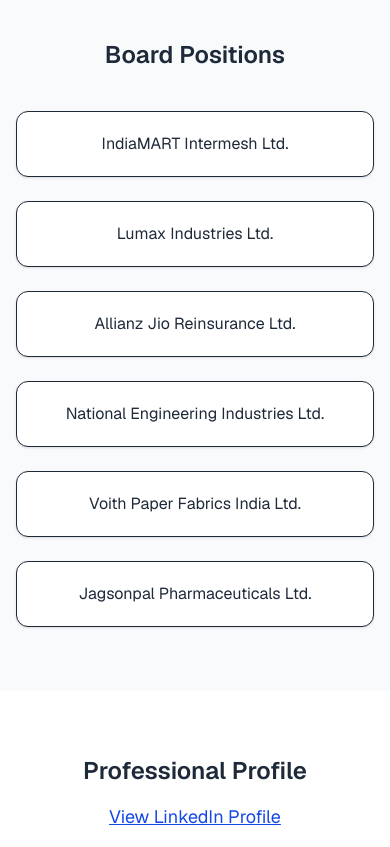
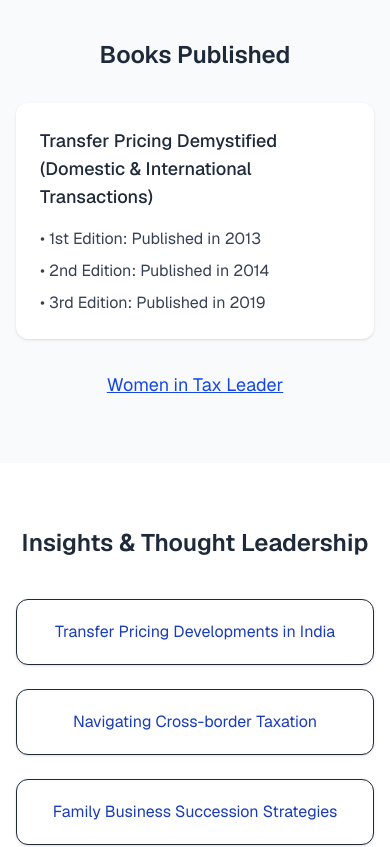
Before and after one commit to pallavidinodia/pallavi-website, a Next.js app: page / in a window 390 px wide. Shown: the part 2240-3087 px from the top of the page. Built offline with nearby package versions, Linux system fonts and the light colour scheme.

Commit message:
added publications + insights + removed phone

```diff
--- a/app/page.tsx
+++ b/app/page.tsx
@@ -14,6 +14,7 @@
           <nav className="hidden md:flex space-x-6 text-sm md:text-base text-gray-600">
             <a href="#about">About</a>
             <a href="#services">Services</a>
+            <a href="#publications">Publications</a>
             <a href="#thought">Insights</a>
             <a href="#contact">Contact</a>
           </nav>
@@ -82,6 +83,65 @@
         </div>
       </section>
 
+      {/* Publications / Books */}
+      <section id="publications" className="bg-gray-50 py-16 px-4">
+        <div className="max-w-5xl mx-auto text-center">
+          <h3 className="text-2xl sm:text-3xl md:text-4xl font-semibold mb-8">
+            Books Published
+          </h3>
+
+          <div className="bg-white p-6 rounded-xl shadow-sm text-left max-w-2xl mx-auto">
+            <p className="text-lg md:text-xl font-medium mb-4">
+              Transfer Pricing Demystified (Domestic & International Transactions)
+            </p>
+
+            <ul className="text-gray-700 text-base md:text-lg space-y-2">
+              <li>• 1st Edition: Published in 2013</li>
+              <li>• 2nd Edition: Published in 2014</li>
+              <li>• 3rd Edition: Published in 2019</li>
+            </ul>
+          </div>
+
+          <div className="mt-8">
+            <a
+              href="https://www.itrworldtax.com/Lawyer/SR-Dinodia-Co/Pallavi-Dinodia/Profile/1975#undefined"
+              target="_blank"
+              className="text-blue-700 underline text-lg md:text-xl"
+            >
+              Women in Tax Leader
+            </a>
+          </div>
+        </div>
+      </section>
+
+      {/* Insights */}
+      <section id="thought" className="py-16 px-4">
+        <div className="max-w-6xl mx-auto">
+          <h3 className="text-2xl sm:text-3xl md:text-4xl font-semibold mb-10 text-center">
+            Insights & Thought Leadership
+          </h3>
+
+          <div className="grid sm:grid-cols-2 md:grid-cols-3 gap-6">
+            {[
+              "Transfer Pricing Developments in India",
+              "Navigating Cross-border Taxation",
+              "Family Business Succession Strategies",
+            ].map((article, i) => (
+              <a
+                key={i}
+                href="https://www.itrworldtax.com/Lawyer/SR-Dinodia-Co/Pallavi-Dinodia/Profile/1975#undefined"
+                target="_blank"
+                className="p-5 border rounded-xl bg-white shadow-sm hover:shadow-md text-center block"
+              >
+                <p className="text-base md:text-lg text-blue-800 hover:underline">
+                  {article}
+                </p>
+              </a>
+            ))}
+          </div>
+        </div>
+      </section>
+
       {/* Board Positions */}
       <section className="bg-gray-50 py-16 px-4">
         <div className="max-w-6xl mx-auto text-center">
@@ -120,16 +180,17 @@
         </a>
       </section>
 
-      {/* Contact */}
+      {/* Contact (PHONE REMOVED) */}
       <section id="contact" className="py-16 px-4 text-center">
         <h3 className="text-2xl md:text-4xl font-semibold mb-4">
           Contact
         </h3>
-        <p className="text-lg md:text-xl">Email: pallavidinodia@srdinodia.com</p>
-        <p className="text-lg md:text-xl">Phone: +91 98107 40501</p>
+        <p className="text-lg md:text-xl">
+          Email: pallavidinodia@srdinodia.com
+        </p>
       </section>
 
-      {/* Disclaimer */}
+      {/* Footer */}
       <footer className="bg-[#0A2540] text-gray-300 text-sm p-6 text-center">
         <p>
           Disclaimer: This website is for informational purposes only and does not constitute solicitation or professional advice.
```
